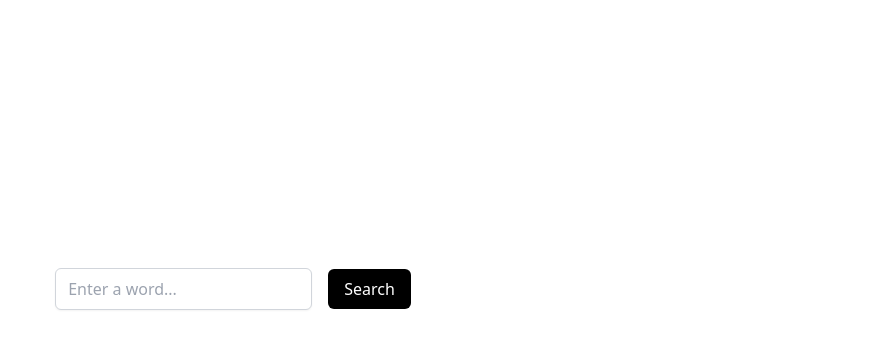
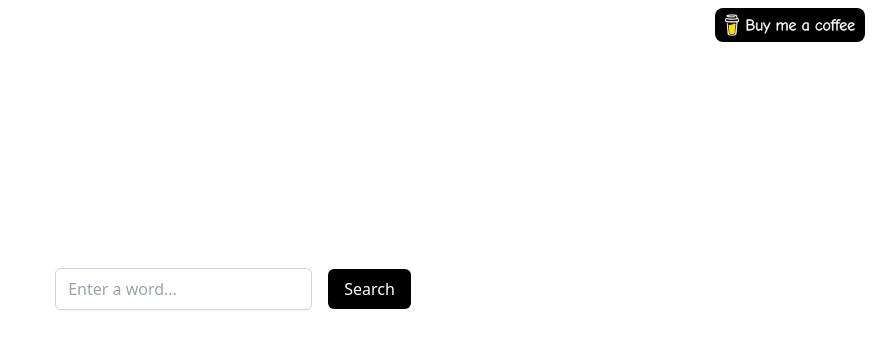
Before and after one commit to jackeydou/GPT-Dictionary, a React (Vite) app: page / in a window 1280 px wide. Shown: the top 348 px of the page, without its empty margins (407-1280 px from the left). Built offline with nearby package versions, Linux system fonts and the light colour scheme.

Commit message:
feat: buy me a coffee~

```diff
--- a/src/App.tsx
+++ b/src/App.tsx
@@ -3,6 +3,7 @@ import { openAIWordConversationApi } from './api/openai';
 import { fetchWord } from './api/dictionary';
 import Loading from './components/loading';
 import WordDetail from './components/word_detail';
+import BuyMeACoffee from './components/buymeacoffee';
 import { WordResult } from "./types/dictionary";
 
 function App() {
@@ -33,6 +34,7 @@ function App() {
 
   return (
     <div className="flex max-w-5xl mx-auto flex-col items-center py-2 min-h-screen">
+      <BuyMeACoffee />
       <div className="mt-60 transition-all duration-400" style={wordDefination.length > 0 ? { marginTop: 0 } : {}}>
         <input
           id="greet-input"
--- /dev/null
+++ b/src/components/buymeacoffee/index.tsx
@@ -0,0 +1,12 @@
+import coffee from '../../assets/buymeacoffee.png';
+
+export default function BuyMeACoffee() {
+  return (
+    <a href="https://www.buymeacoffee.com/libertylab" target="_blank" className="fixed top-2 right-2 rounded-lg overflow-hidden">
+      <img
+        src={coffee}
+        alt="Buy Me A Coffee"
+        style={{height: 34, width: 150}} />
+    </a>
+  )
+}
```
Also changed, not shown: src/assets/buymeacoffee.png (added).
